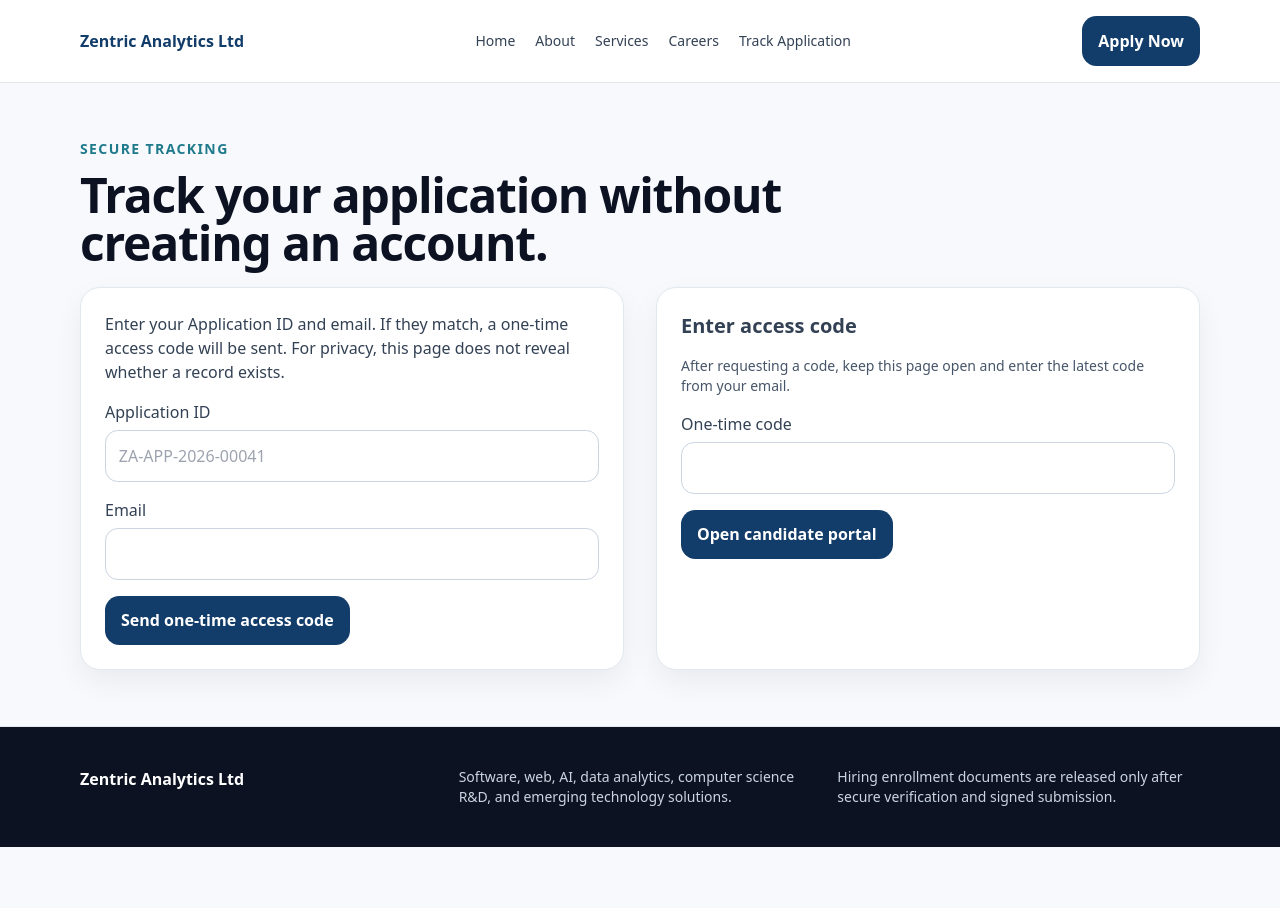
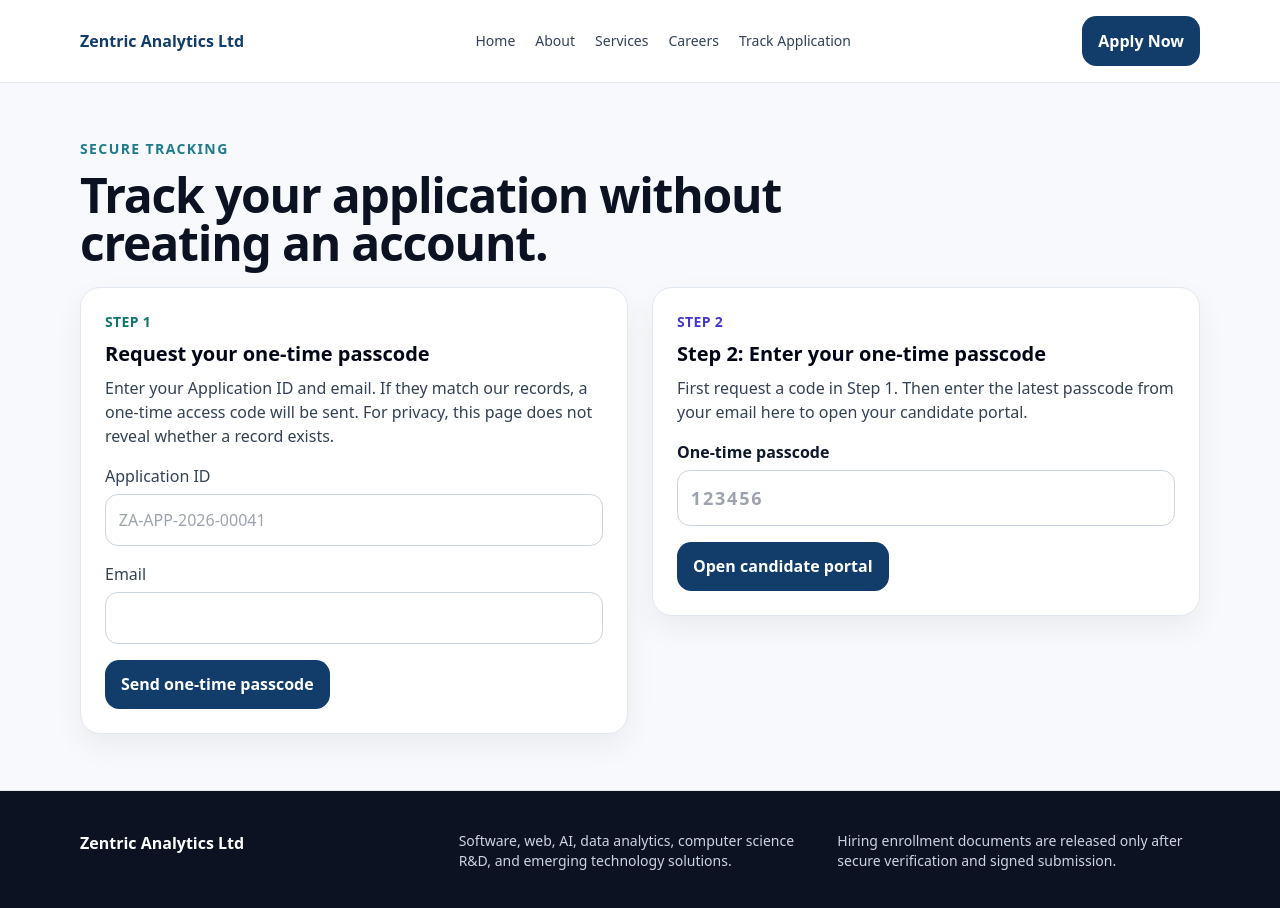
Before and after one commit to Zentric-Analytics/Zentricanalytics.com, a Next.js app: page /track in a window 1280 px wide. Shown: the top 908 px of the page. Before the commit the page ends 847 px from the top, so only its background shows below. Built offline with nearby package versions, Linux system fonts and the light colour scheme.

Commit message:
Improve tracking passcode diagnostics

```diff
--- /dev/null
+++ b/src/app/admin/tracking-diagnostics/page.tsx
@@ -0,0 +1,80 @@
+import Link from 'next/link';
+import { redirect } from 'next/navigation';
+
+import { getAdminSession } from '@/lib/admin-auth';
+import { isDatabaseConfigured, prisma } from '@/lib/prisma';
+import { maskEmail, maskGeneric } from '@/lib/security';
+
+export default async function TrackingDiagnosticsPage() {
+  const adminSession = await getAdminSession();
+  if (!adminSession) redirect('/admin/login');
+
+  if (!isDatabaseConfigured()) {
+    return <main>DATABASE_URL is required for tracking diagnostics.</main>;
+  }
+
+  const [emails, rateLimitEvents] = await Promise.all([
+    prisma.emailNotification.findMany({
+      where: { template: 'access-code' },
+      orderBy: { createdAt: 'desc' },
+      take: 25,
+      select: { id: true, applicationId: true, toEmail: true, template: true, subject: true, status: true, providerMessageId: true, failureReason: true, createdAt: true },
+    }),
+    prisma.rateLimitEvent.findMany({
+      where: { scope: { in: ['access-code-request', 'access-code-verify'] } },
+      orderBy: { createdAt: 'desc' },
+      take: 25,
+    }),
+  ]);
+
+  return (
+    <main className="mx-auto max-w-6xl px-4 py-10">
+      <header className="flex flex-col gap-4 border-b border-slate-200 pb-6 sm:flex-row sm:items-start sm:justify-between">
+        <div>
+          <h1 className="text-3xl font-bold">Tracking diagnostics</h1>
+          <p className="mt-2 text-slate-600">Admin-only staging view for access-code email attempts and rate limiting. OTP codes, secrets, candidate session tokens, and private applicant details are not shown.</p>
+        </div>
+        <div className="flex flex-col gap-2 text-sm text-slate-600 sm:items-end">
+          <span>Signed in as {adminSession.email}</span>
+          <Link className="btn btn-secondary" href="/admin/applications">Applications</Link>
+          <Link className="btn btn-secondary" href="/admin/logout">Logout</Link>
+        </div>
+      </header>
+
+      <section className="mt-8 card overflow-x-auto p-5">
+        <h2 className="text-xl font-bold">Recent access-code emails</h2>
+        <table className="mt-4 min-w-full text-left text-sm">
+          <thead><tr><th className="p-2">Created</th><th className="p-2">Application</th><th className="p-2">Email</th><th className="p-2">Status</th><th className="p-2">Provider ID</th><th className="p-2">Failure</th></tr></thead>
+          <tbody>
+            {emails.map((email) => (
+              <tr className="border-t" key={email.id}>
+                <td className="p-2">{email.createdAt.toISOString()}</td>
+                <td className="p-2">{maskGeneric(email.applicationId)}</td>
+                <td className="p-2">{maskEmail(email.toEmail)}</td>
+                <td className="p-2 font-semibold">{email.status}</td>
+                <td className="p-2">{email.providerMessageId ?? '—'}</td>
+                <td className="p-2">{email.failureReason ?? '—'}</td>
+              </tr>
+            ))}
+          </tbody>
+        </table>
+      </section>
+
+      <section className="mt-8 card overflow-x-auto p-5">
+        <h2 className="text-xl font-bold">Recent rate-limit events</h2>
+        <table className="mt-4 min-w-full text-left text-sm">
+          <thead><tr><th className="p-2">Created</th><th className="p-2">Scope</th><th className="p-2">Key hash prefix</th></tr></thead>
+          <tbody>
+            {rateLimitEvents.map((event) => (
+              <tr className="border-t" key={event.id}>
+                <td className="p-2">{event.createdAt.toISOString()}</td>
+                <td className="p-2">{event.scope}</td>
+                <td className="p-2">{event.keyHash.slice(0, 12)}…</td>
+              </tr>
+            ))}
+          </tbody>
+        </table>
+      </section>
+    </main>
+  );
+}
--- a/src/app/track/TrackForms.tsx
+++ b/src/app/track/TrackForms.tsx
@@ -1,5 +1,6 @@
 'use client';
 
+import { useEffect, useRef } from 'react';
 import { useFormStatus } from 'react-dom';
 import { requestAccessCode, verifyAccessCode } from './actions';
 
@@ -15,39 +16,55 @@ type TrackFormsProps = {
 function SubmitButton({ idle, pending }: { idle: string; pending: string }) {
   const status = useFormStatus();
   return (
-    <button className="btn btn-primary w-full sm:w-auto" type="submit" disabled={status.pending} aria-disabled={status.pending}>
+    <button className="btn btn-primary w-full justify-center sm:w-auto" type="submit" disabled={status.pending} aria-disabled={status.pending}>
       {status.pending ? pending : idle}
     </button>
   );
 }
 
 export function TrackForms({ applicationId, email, requested, limited, error, verifiedFailed }: TrackFormsProps) {
-  const accessSectionActive = requested || limited || error || Boolean(applicationId || email);
+  const step2Ref = useRef<HTMLFormElement>(null);
+  const step2Active = requested || verifiedFailed;
+
+  useEffect(() => {
+    if (requested) {
+      step2Ref.current?.scrollIntoView({ behavior: 'smooth', block: 'center' });
+      step2Ref.current?.querySelector<HTMLInputElement>('input[name="code"]')?.focus({ preventScroll: true });
+    }
+  }, [requested]);
 
   return (
-    <div className="grid gap-8 lg:grid-cols-2">
-      <form action={requestAccessCode} className="card space-y-4 p-5 sm:p-6">
-        <p>
-          Enter your Application ID and email. If they match, a one-time access code
-          will be sent. For privacy, this page does not reveal whether a record exists.
-        </p>
+    <div className="grid gap-6 lg:grid-cols-2 lg:items-start">
+      <form action={requestAccessCode} className="card space-y-4 border-2 border-slate-200 p-5 sm:p-6">
+        <div className="space-y-2">
+          <p className="text-sm font-semibold uppercase tracking-wide text-teal-700">Step 1</p>
+          <h2 className="text-xl font-bold text-slate-950">Request your one-time passcode</h2>
+          <p className="text-slate-700">
+            Enter your Application ID and email. If they match our records, a one-time access code
+            will be sent. For privacy, this page does not reveal whether a record exists.
+          </p>
+        </div>
 
         {requested ? (
-          <p className="rounded-xl bg-green-50 p-3 text-green-700" role="status">
-            If your details match our records, an access code will be sent.
-          </p>
+          <div className="rounded-xl border border-green-200 bg-green-50 p-3 text-green-800" role="status">
+            <p className="font-semibold">Code request received</p>
+            <p>If your details match our records, an access code will be sent.</p>
+            <p className="text-sm">Please check your email, then use Step 2.</p>
+          </div>
         ) : null}
 
         {limited ? (
-          <p className="rounded-xl bg-amber-50 p-3 text-amber-800" role="status">
-            You have requested several codes recently. Please wait a few minutes before trying again.
-          </p>
+          <div className="rounded-xl border border-amber-200 bg-amber-50 p-3 text-amber-900" role="status">
+            <p className="font-semibold">Rate limited: please wait before requesting another code</p>
+            <p className="text-sm">If your details match our records, an access code will be sent after the wait period.</p>
+          </div>
         ) : null}
 
         {error ? (
-          <p className="rounded-xl bg-red-50 p-3 text-red-700" role="alert">
-            We could not process that request right now. Please try again in a few minutes.
-          </p>
+          <div className="rounded-xl border border-red-200 bg-red-50 p-3 text-red-800" role="alert">
+            <p className="font-semibold">Temporary delivery issue: please try again shortly</p>
+            <p className="text-sm">We could not process that request right now.</p>
+          </div>
         ) : null}
 
         <label className="field">
@@ -60,17 +77,26 @@ export function TrackForms({ applicationId, email, requested, limited, error, ve
           <input className="input" name="email" defaultValue={email} type="email" autoComplete="email" required />
         </label>
 
-        <SubmitButton idle="Send one-time access code" pending="Sending..." />
+        <SubmitButton idle="Send one-time passcode" pending="Sending..." />
       </form>
 
-      <form action={verifyAccessCode} className={`card space-y-4 p-5 sm:p-6 ${accessSectionActive ? 'ring-2 ring-teal-100' : ''}`}>
-        <h2 className="text-xl font-bold">Enter access code</h2>
-        <p className="text-sm text-slate-600">
-          After requesting a code, keep this page open and enter the latest code from your email.
-        </p>
+      <form
+        ref={step2Ref}
+        action={verifyAccessCode}
+        className={`card scroll-mt-6 space-y-4 border-2 p-5 shadow-lg sm:p-6 ${step2Active ? 'border-teal-500 bg-teal-50/60 ring-4 ring-teal-100' : 'border-indigo-200 bg-indigo-50/40'}`}
+        aria-labelledby="track-step-2-heading"
+      >
+        <div className="space-y-2">
+          <p className="text-sm font-semibold uppercase tracking-wide text-indigo-700">Step 2</p>
+          <h2 id="track-step-2-heading" className="text-xl font-bold text-slate-950">Step 2: Enter your one-time passcode</h2>
+          <p className="text-slate-700">
+            First request a code in Step 1. Then enter the latest passcode from your email here to open your candidate portal.
+          </p>
+          {requested ? <p className="rounded-lg bg-white p-2 text-sm font-semibold text-teal-800">Please check your email — this panel is ready for your passcode.</p> : null}
+        </div>
 
         {verifiedFailed ? (
-          <p className="rounded-xl bg-red-50 p-3 text-red-700" role="alert">
+          <p className="rounded-xl border border-red-200 bg-red-50 p-3 text-red-700" role="alert">
             We could not verify that code. Please request a new code if it expired.
           </p>
         ) : null}
@@ -78,9 +104,9 @@ export function TrackForms({ applicationId, email, requested, limited, error, ve
         <input type="hidden" name="applicationId" value={applicationId ?? ''} />
         <input type="hidden" name="email" value={email ?? ''} />
 
-        <label className="field">
-          One-time code
-          <input className="input" name="code" inputMode="numeric" autoComplete="one-time-code" required />
+        <label className="field text-base font-semibold text-slate-900">
+          One-time passcode
+          <input className="input bg-white text-lg tracking-widest" name="code" inputMode="numeric" autoComplete="one-time-code" placeholder="123456" required />
         </label>
 
         <SubmitButton idle="Open candidate portal" pending="Verifying..." />
--- a/src/lib/email.ts
+++ b/src/lib/email.ts
@@ -1,4 +1,5 @@
 import { prisma } from './prisma';
+import { maskEmail, maskGeneric } from './security';
 
 export type EmailEvent = {
   to: string;
@@ -42,11 +43,10 @@ async function sendConsoleEmail(event: EmailEvent): Promise<EmailSendResult> {
   console.info('Hiring email delivery', {
     provider: 'console',
     status: 'sent',
-    to: event.to,
+    to: maskEmail(event.to),
     subject: event.subject,
-    applicationId: event.applicationId,
+    applicationId: maskGeneric(event.applicationId),
     template: event.template,
-    body: event.body,
   });
   return { provider: 'console', status: 'sent' };
 }
@@ -87,8 +87,8 @@ export async function sendAndRecordEmail(event: EmailEvent) {
   console.info('Hiring email delivery status', {
     provider: result.provider,
     status: result.status,
-    to: event.to,
-    applicationId: event.applicationId,
+    to: maskEmail(event.to),
+    applicationId: maskGeneric(event.applicationId),
     template: event.template,
     providerMessageId: result.providerMessageId,
     failureReason: result.failureReason,
```
Also changed, not shown: src/app/track/actions.ts (+22 -9 lines), 2 other files (tests, documents, lock files or other folders).
